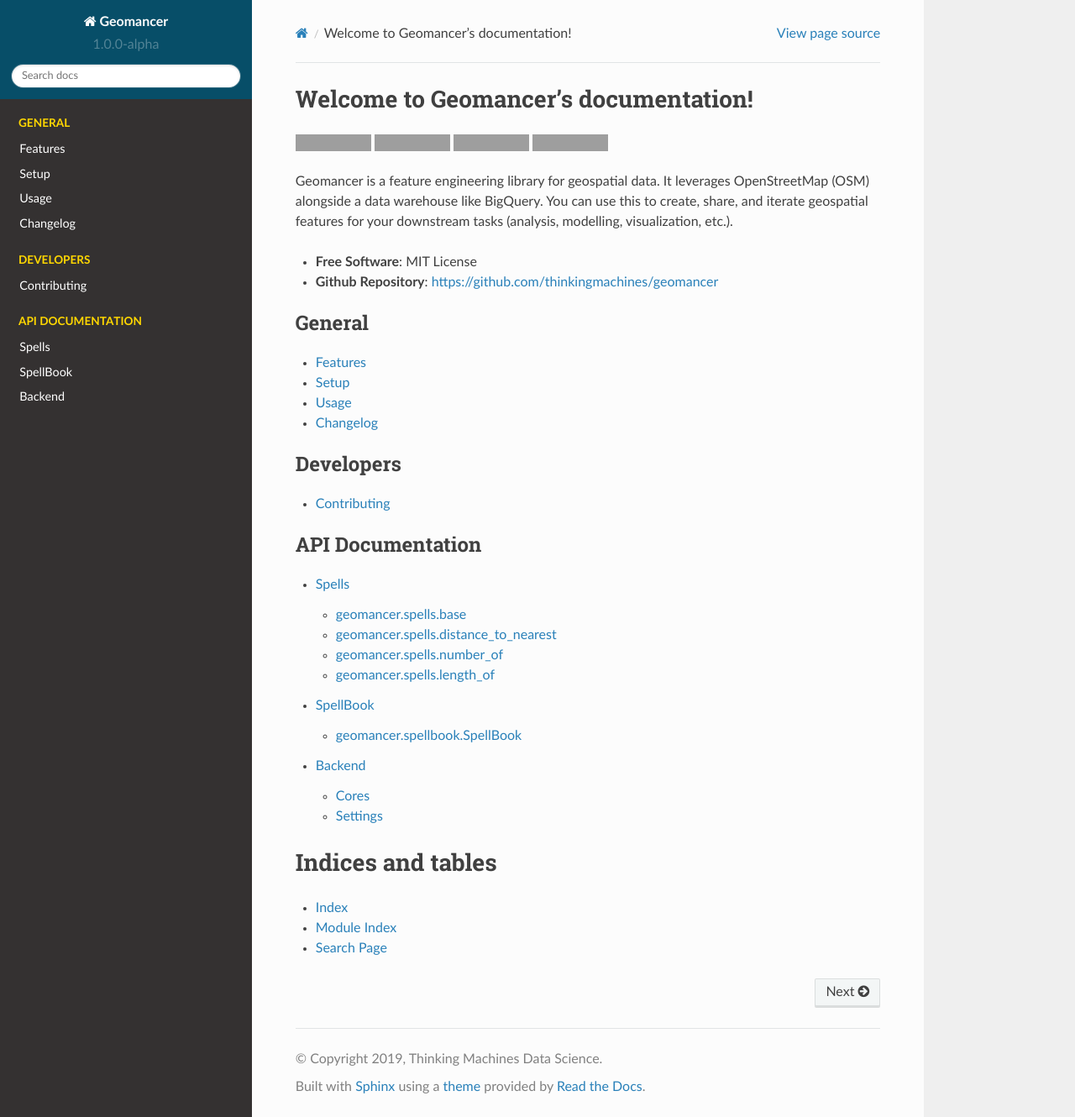
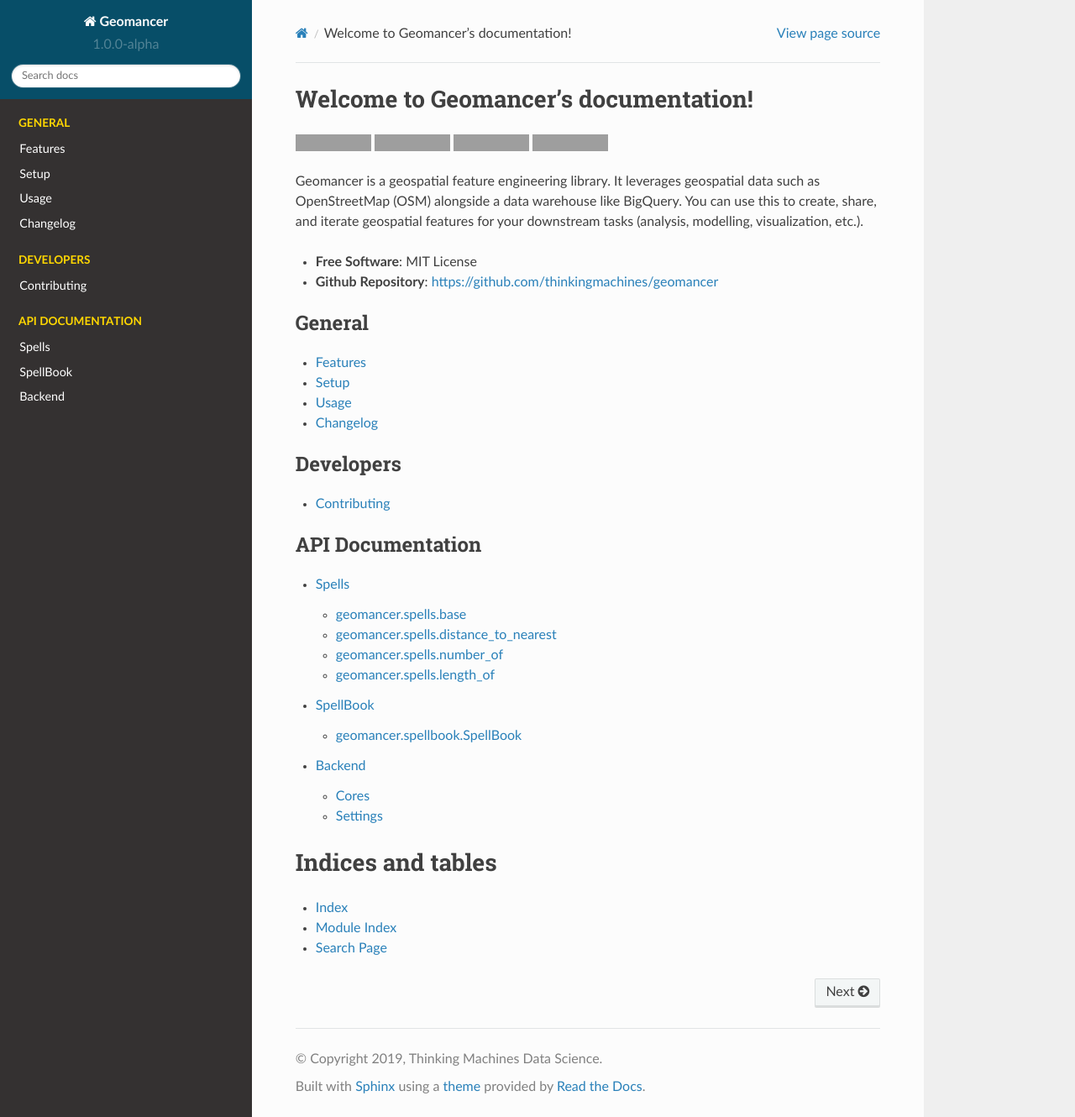
Before and after one commit to thinkingmachines/geomancer, a Sphinx documentation site: the page built from docs/index.rst, in a window 1280 px wide and 1330 px high. Shown: the whole window at 84% size. Built offline with Sphinx 7.4.7 and the Read the Docs theme 2.0.0, drawn with Linux system fonts in a browser that asks for light colours; pages that are not in the unit, such as notebooks, are missing from menus; grey boxes are pictures that could not be loaded.

Commit message:
Add more information in documentation
This commit adds the geomancer architecture in the README and "generalizes" the
geospatial data available. Technically, this is usable outside OSM.

Signed-off-by: Lester James V. Miranda <lj@thinkingmachin.es>

```diff
--- a/docs/index.rst
+++ b/docs/index.rst
@@ -23,10 +23,10 @@
         :alt: License: MIT
 
 
-Geomancer is a feature engineering library for geospatial data. It leverages
-OpenStreetMap (OSM) alongside a data warehouse like BigQuery. You can use this
-to create, share, and iterate geospatial features for your downstream tasks
-(analysis, modelling, visualization, etc.).
+Geomancer is a geospatial feature engineering library. It leverages geospatial
+data such as OpenStreetMap (OSM) alongside a data warehouse like BigQuery. You
+can use this to create, share, and iterate geospatial features for your
+downstream tasks (analysis, modelling, visualization, etc.).
 
 - **Free Software**: MIT License
 - **Github Repository**: https://github.com/thinkingmachines/geomancer
```
Also changed, not shown: README.md (+18 -4 lines).
